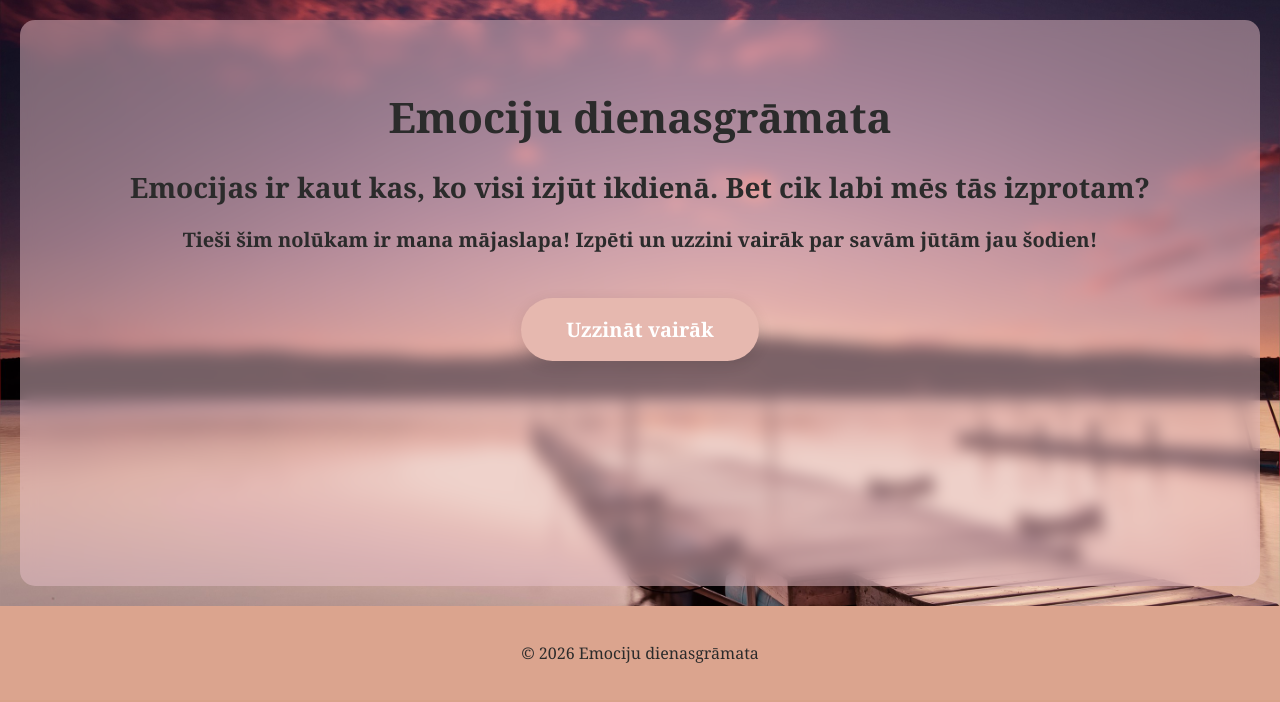
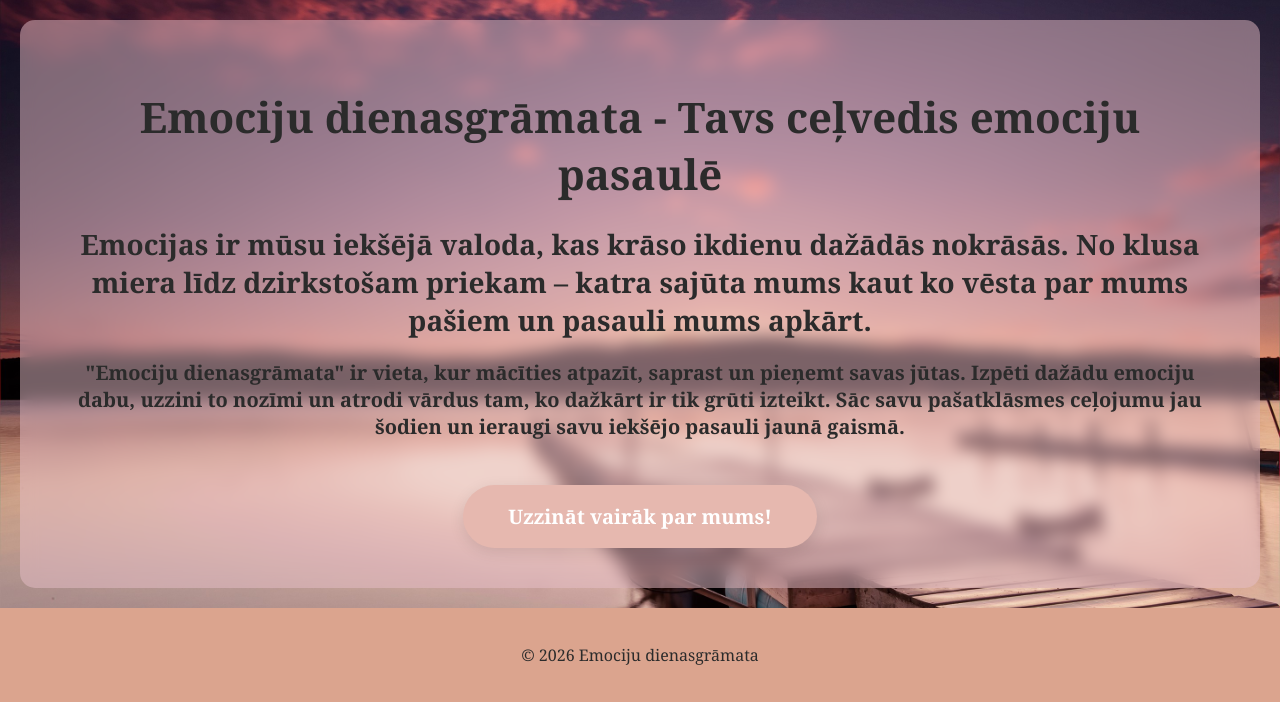
Before and after one commit to elizabete-misina/programesana-misina, a Flask app: page / in a window 1280 px wide. Shown: the part 100-802 px from the top of the page. Before the commit the page ends 763 px from the top, so only its background shows below. Run offline with Flask 3, Linux system fonts and the light colour scheme.

Commit message:
mazi uzlabojumi formātam un gramatikai; aizstāju placeholder tekstus ar paskaidrojumiem

```diff
--- a/templates/about.html
+++ b/templates/about.html
@@ -2,5 +2,7 @@
 {% block title %}Par Mums - Emociju dienasgrāmata{% endblock %}
 {% block content %}
 <h1>Par Emociju dienasgrāmatu</h1>
-<p>lorum ipsum meow meow</p>
+<p>Emociju pasaule ir kā bezgalīga jūra – dažreiz mierīga un saules apspīdēta, bet citreiz vētraina un neparedzama. "Emociju dienasgrāmata" tapa kā digitāla telpa, kurā ikviens var apstāties, ieklausīties sevī un labāk saprast to, kas notiek mūsu iekšējā pasaulē. Mēs ticam, ka emocionālā inteliģence sākas ar spēju nosaukt savas jūtas vārdā un pieņemt tās visā to dažādībā – no dzirkstoša prieka līdz klusām skumjām.</p>
+<h2>Mūsu mērķis:</h2>
+<p>Šīs mājaslapas mērķis ir kļūt par tavu ikdienas pavadoni ceļā uz sevi. Mēs esam apkopojuši plašu emociju katalogu, vizualizējot tās ar krāsām un sniedzot padziļinātus aprakstus, lai palīdzētu tev orientēties savos sajūtu labirintos. Neatkarīgi no tā, vai tu meklē mieru pēc garas dienas vai vēlies izprast savu dusmu saknes, "Emociju dienasgrāmata" ir šeit, lai atgādinātu – katra emocija ir svarīga, un katra no tām padara mūs par unikālām būtnēm.</p>
 {% endblock %}
--- a/templates/description_detail.html
+++ b/templates/description_detail.html
@@ -1,9 +1,7 @@
 {% extends "base.html" %}
 {% block content %}
 <div class="detail-container">
-    <!--noformat-->
     <h1 style="color: {{ emotion.krasas_kods }}">{{ emotion.vards }}</h1>
-    <!--noformat-->
     <div class="glass-box">
         <h3>Kategorija: {{ emotion.kategorija }} emocijas</h3>
         <p>{{ emotion.garaks_apraksts }}</p>
--- a/templates/descriptions.html
+++ b/templates/descriptions.html
@@ -9,7 +9,7 @@
         <h3>{{ emotion.vards }}</h3>
         <p class="category-tag">{{ emotion.kategorija }} emocijas</p>
         <p class="description-text">{{ emotion.apraksts }}</p>
-        <div class="color-dot" style="background-color: {{ emotion.krasas_kods }};"></div>
+        <div class="color-dot" style="background-color: {{ emotion.krasas_kods }}"></div>
         <a href="{{ url_for('description_detail', emotion_id=emotion.id) }}" class="btn">Uzzināt vairāk</a>
     </div>
     {% endfor %}
--- a/templates/index.html
+++ b/templates/index.html
@@ -1,8 +1,8 @@
 {% extends "base.html" %}
 {% block title %}Sākums{% endblock %}
 {% block content %}
-<h1>Emociju dienasgrāmata</h1>
-<h2>Emocijas ir kaut kas, ko visi izjūt ikdienā. Bet cik labi mēs tās izprotam?</h2>
-<h3>Tieši šim nolūkam ir mana mājaslapa! Izpēti un uzzini vairāk par savām jūtām jau šodien!</h3>
-<a href="{{ url_for('about') }}" class="sakuma-poga">Uzzināt vairāk</a>
+<h1>Emociju dienasgrāmata - Tavs ceļvedis emociju pasaulē</h1>
+<h2>Emocijas ir mūsu iekšējā valoda, kas krāso ikdienu dažādās nokrāsās. No klusa miera līdz dzirkstošam priekam – katra sajūta mums kaut ko vēsta par mums pašiem un pasauli mums apkārt.</h2>
+<h3>"Emociju dienasgrāmata" ir vieta, kur mācīties atpazīt, saprast un pieņemt savas jūtas. Izpēti dažādu emociju dabu, uzzini to nozīmi un atrodi vārdus tam, ko dažkārt ir tik grūti izteikt. Sāc savu pašatklāsmes ceļojumu jau šodien un ieraugi savu iekšējo pasauli jaunā gaismā.</h3>
+<a href="{{ url_for('about') }}" class="sakuma-poga">Uzzināt vairāk par mums!</a>
 {% endblock %}
```
Also changed, not shown: emociju-dienasgramata.db.
